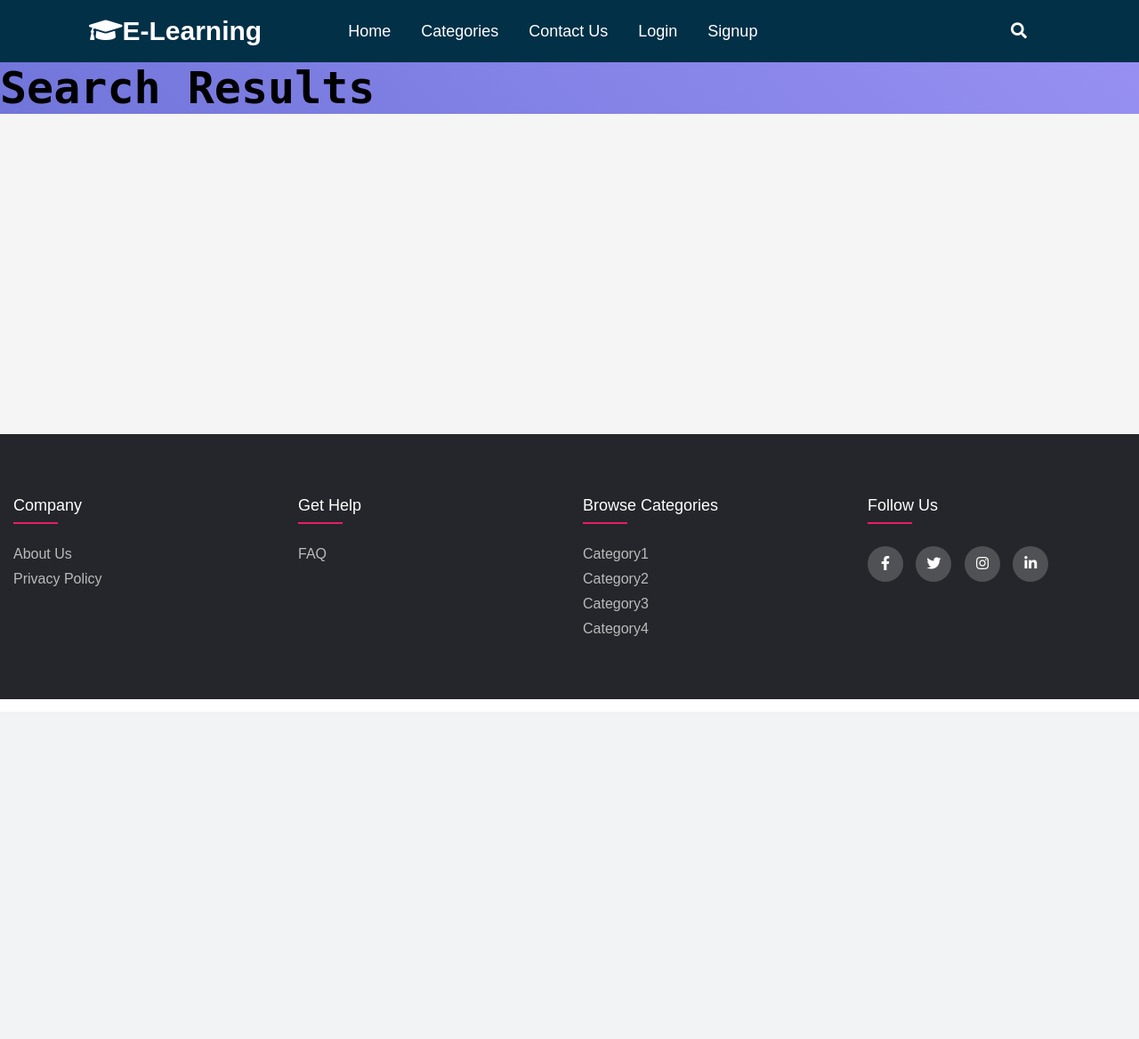
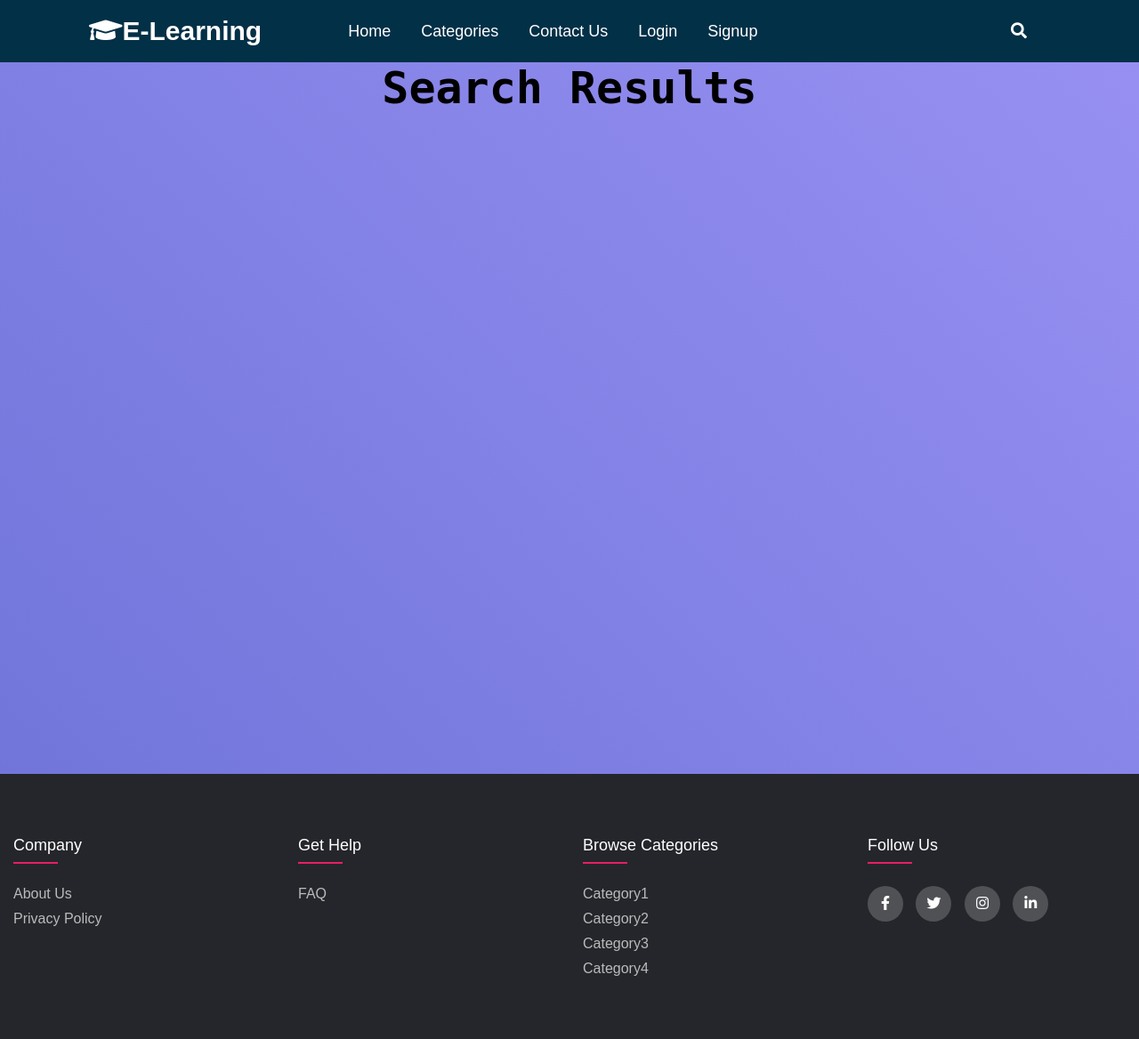
Before and after one commit to devyneX/E-learning, a Flask app: page /search/1 in a window 1280 px wide. Shown: the whole page at 89% size. Before the commit the page ends 800 px from the top, so only its background shows below. Run offline with Flask 2, Linux system fonts and the light colour scheme; data that the repository does not hold is empty; parts of the project's set-up code (start-up, migrations or seed data) failed here and were passed over; some libraries are stand-ins or nearby versions.

Commit message:
fixed browse page margin, alignment and background

```diff
--- a/website/static/style.css
+++ b/website/static/style.css
@@ -1112,15 +1112,15 @@ form .feedback_btn button:hover{
 	font-family: 'Muli', sans-serif;
 	display: flex;
 	align-items: center;
-	justify-content: center;
+	/* justify-content: center; */
 	flex-direction: column;
 	min-height: 100vh;
 	margin: 0;
 }
 
 .browse_courses-container{
+  margin: 5px auto;
   align-self: baseline;
-  margin-bottom: 100vh;
 
 }
 
--- a/website/templates/browse.html
+++ b/website/templates/browse.html
@@ -3,14 +3,11 @@
 {% block title %}{{ title }}{% endblock%}
 
 {% block content %}
-
-    <h1 style="font-size: 50px; background-image: linear-gradient(45deg, #7175da, #9790F2); font-family:monospace;">
+<div class="browse_body">
+    <h1 style="font-size: 50px; font-family:monospace;">
         Search Results
     </h1>
-
-
 {% for course in courses %}
-<div class="browse_body">
     <div class="browse_courses-container">
         <div class="browse_course">
             <div class="browse_course-preview">
@@ -24,7 +21,7 @@
             </div>
         </div>
     </div>
+{% endfor %}
 </div>
-{% endfor %}
 
 {% endblock%}
```
